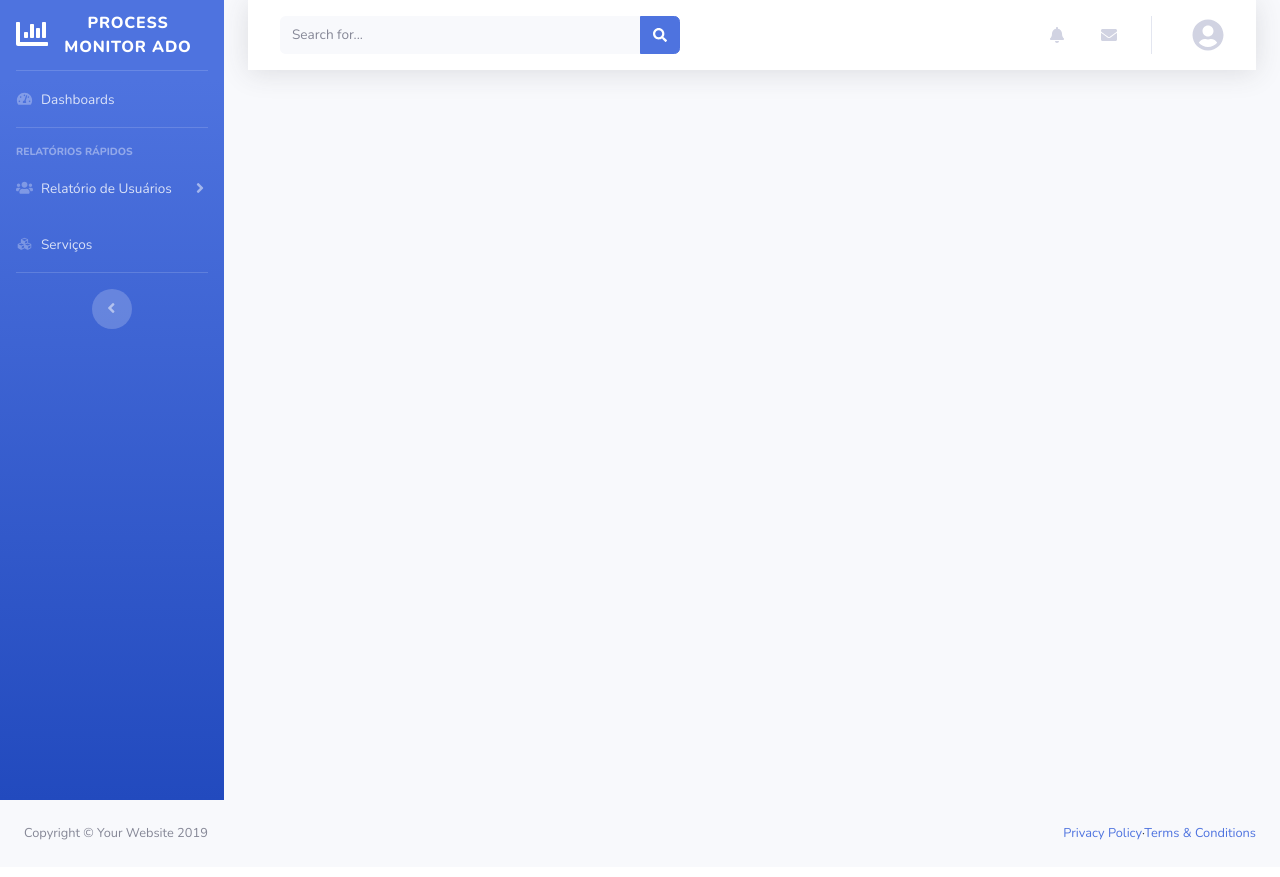
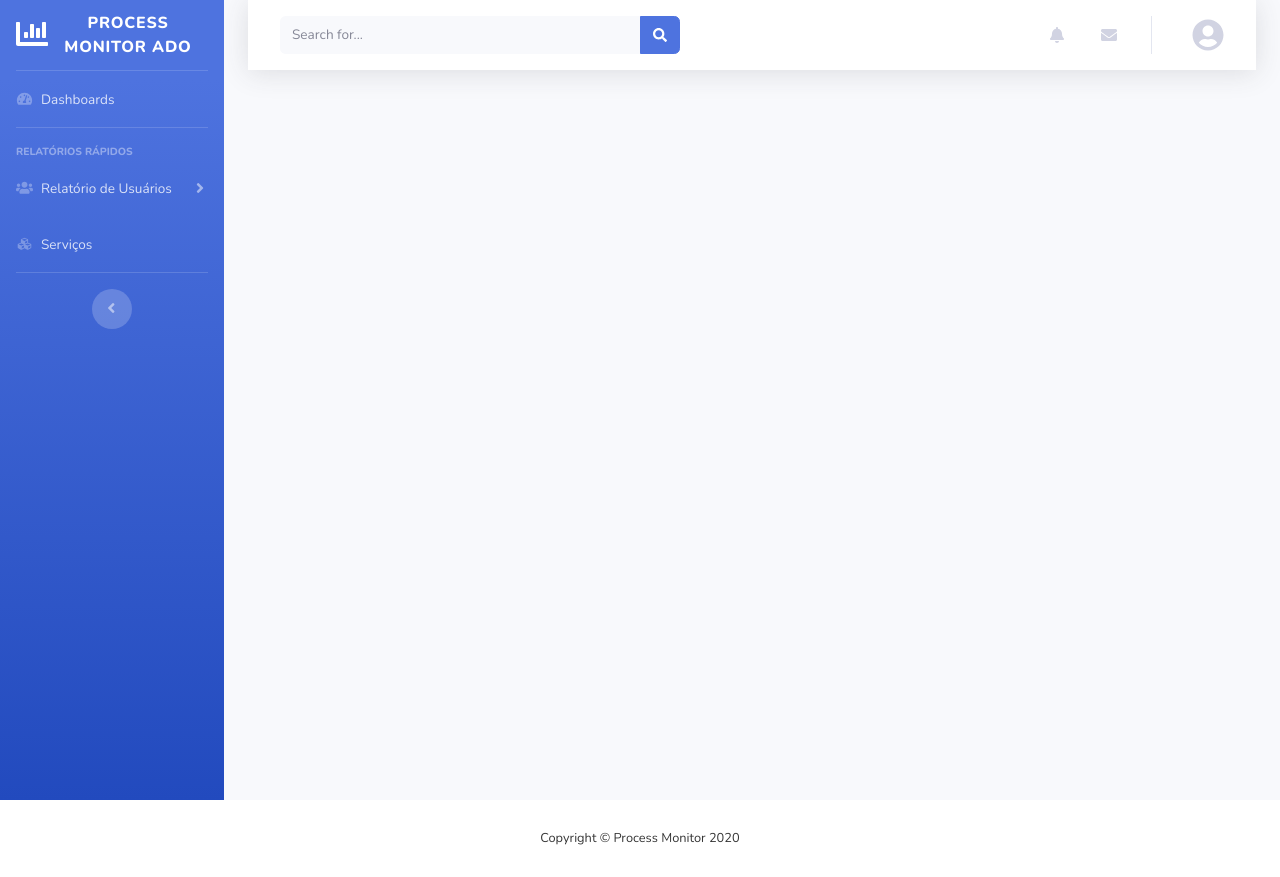
Before and after one commit to helisoncavalheiro/app-analiseprocessos, a React (Create React App) app: page / in a window 1280 px wide. Built offline with nearby package versions, Linux system fonts and the light colour scheme; sample sign-in values are in the browser's storage.

Commit message:
Atualiza o footer da página.
[Ticket HIS009]

```diff
--- a/src/components/Content.js
+++ b/src/components/Content.js
@@ -10,14 +10,14 @@ import Sidebar from './Sidebar.js';
 import Header from './Header.js';
 import Util from '../utils/Util.js';
 
-const PrivateRoute = ({component: Component, ...rest}) => (
+const PrivateRoute = ({ component: Component, ...rest }) => (
     <Route {...rest} render={props => (
         isAuthenticated() ? (
-            <Component {...props}/>
+            <Component {...props} />
         ) : (
-            <Redirect to={{pathname: '/login'}}/>
-        )
-    )}/>
+                <Redirect to={{ pathname: '/login' }} />
+            )
+    )} />
 )
 
 
@@ -32,38 +32,33 @@ const Content = () => {
                     <div id="content-wrapper" className="d-flex flex-column container-fluid">
                         {
                             isAuthenticated()
-                            ? (<Header userName={Util.decodeJWT().full_name}/>)
-                            : (<Header />)
+                                ? (<Header userName={Util.decodeJWT().full_name} />)
+                                : (<Header />)
 
                         }
 
                         <div id="content">
                             <Switch>
-                                <PrivateRoute exact path="/" component={()=>(<div></div>)} />
+                                <PrivateRoute exact path="/" component={() => (<div></div>)} />
 
                                 <PrivateRoute exact path={`/user/interacoes`} component={UserInteractions} />
 
-                                <PrivateRoute exact path={`/user/solicitacoes`} component={UserCreations}/ >
+                                <PrivateRoute exact path={`/user/solicitacoes`} component={UserCreations} />
 
-                                <PrivateRoute exact path={`/servicos`} component={Servicos}/>
+                                <PrivateRoute exact path={`/servicos`} component={Servicos} />
 
                                 <PrivateRoute exact path={`/servico/:id`} component={Servico} />
 
-                                <PrivateRoute exact path={`/404`} component={NotFound}/>
+                                <PrivateRoute exact path={`/404`} component={NotFound} />
                             </Switch>
                         </div >
                     </div>
                 </div>
             </main>
-            <footer className="py-4 bg-light mt-auto">
-                <div className="container-fluid">
-                    <div className="d-flex align-items-center justify-content-between small">
-                        <div className="text-muted">Copyright &copy; Your Website 2019</div>
-                        <div>
-                            <a href="#">Privacy Policy</a>
-                                &middot;
-                            <a href="#">Terms &amp; Conditions</a>
-                        </div>
+            <footer class="sticky-footer bg-white">
+                <div class="container my-auto">
+                    <div class="copyright text-center my-auto">
+                        <span>Copyright &copy; Process Monitor {new Date().getFullYear()}</span>
                     </div>
                 </div>
             </footer>
```
